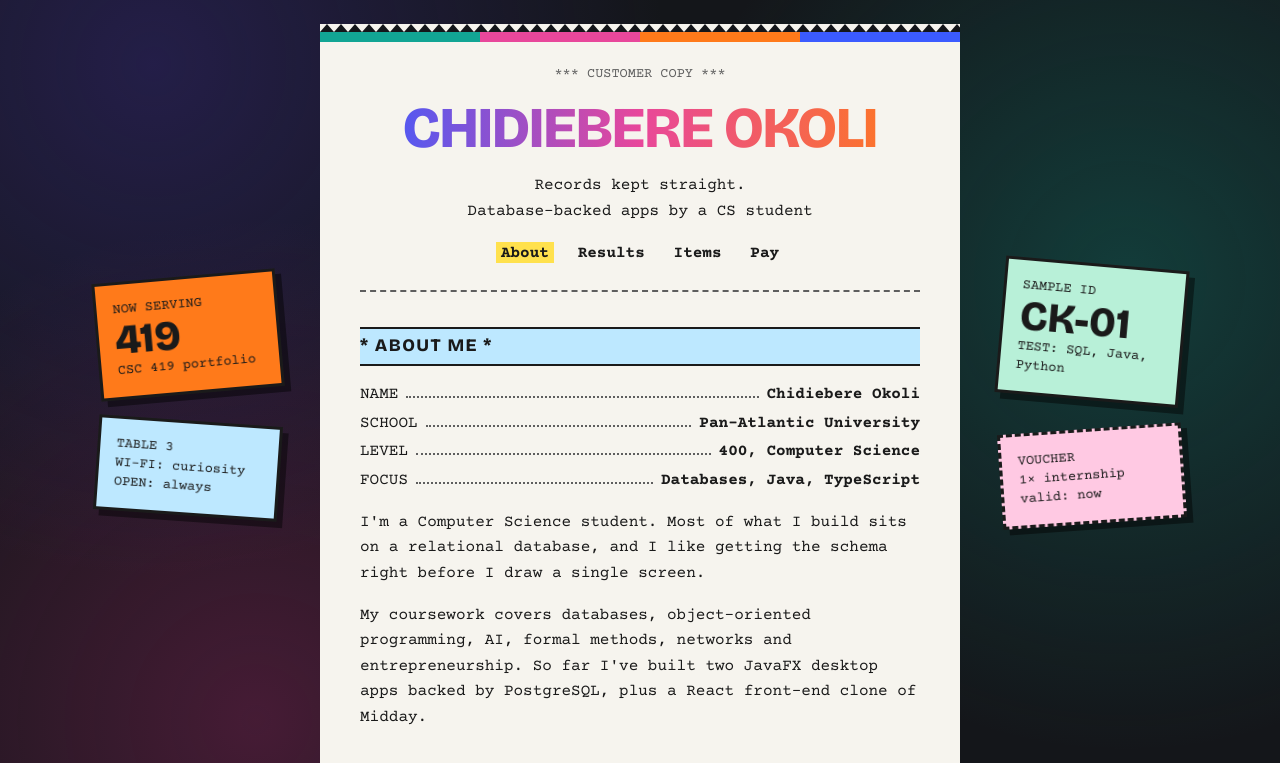
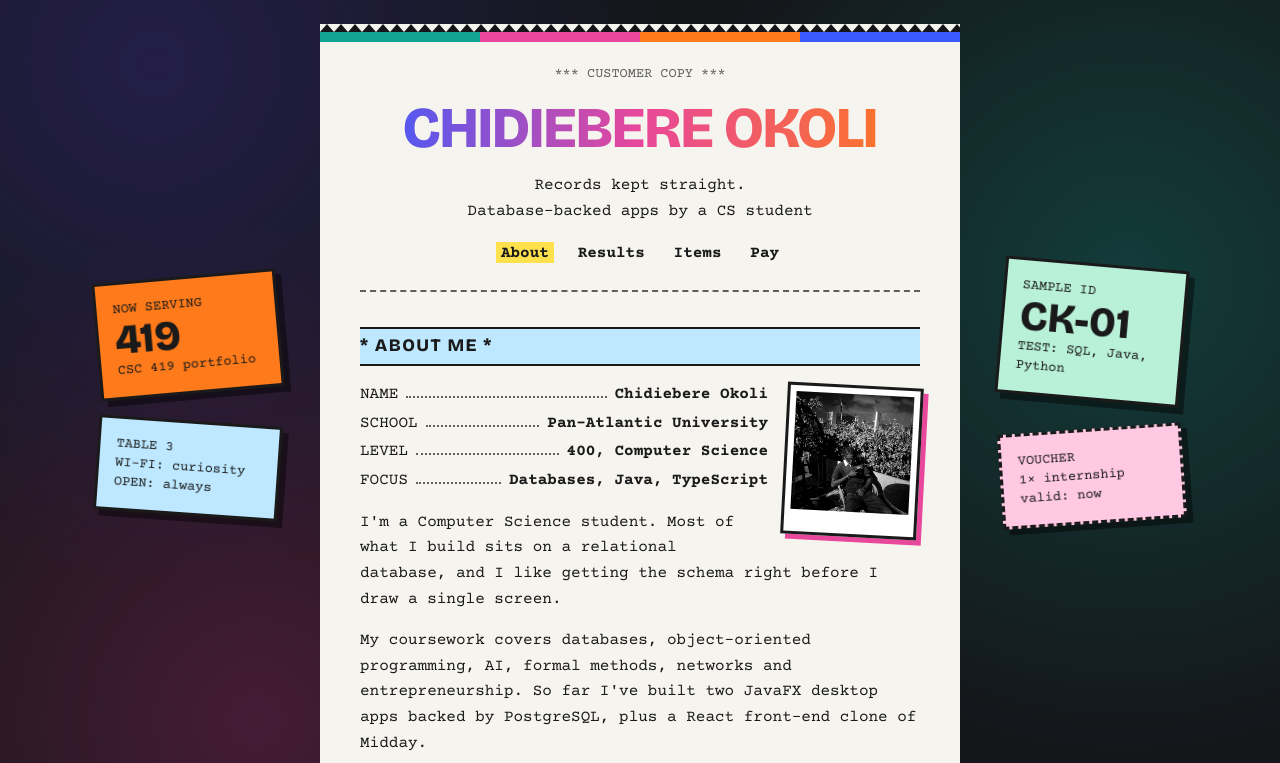
Before and after one commit to sga-30/portfolio, a plain HTML site: page index.html in a window 1280 px wide. Shown: the top 763 px of the page. Drawn offline with nearby package versions, Linux system fonts and the light colour scheme.

Commit message:
Update profile image from me.jpg to me.jpeg

```diff
--- a/index.html
+++ b/index.html
@@ -15,7 +15,7 @@
 <hr class="cut">
 <main>
 <section id="about"><h2>About me</h2>
-<figure class="me"><img src="assets/me.jpg" alt="Photo of Chidiebere Okoli"></figure>
+<figure class="me"><img src="assets/me.jpeg" alt="Photo of Chidiebere Okoli"></figure>
 <p class="row"><span>NAME</span><i></i><b>Chidiebere Okoli</b></p>
 <p class="row"><span>SCHOOL</span><i></i><b>Pan-Atlantic University</b></p>
 <p class="row"><span>LEVEL</span><i></i><b>400, Computer Science</b></p>
```
